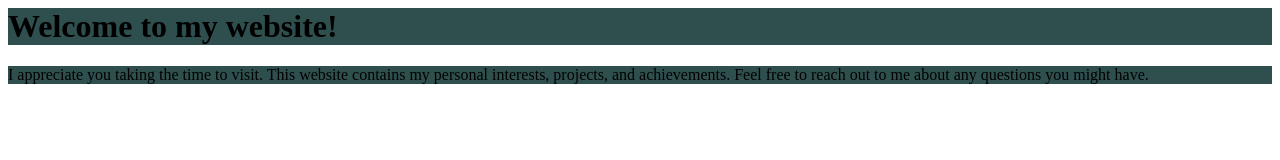
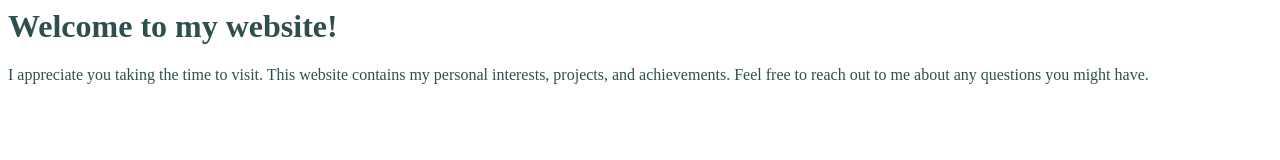
Before and after one commit to MaanasSathaye/Portfolio, a plain HTML site: page index.html in a window 1280 px wide. Drawn offline with Linux system fonts and the light colour scheme.

Commit message:
Update index.html

```diff
--- a/index.html
+++ b/index.html
@@ -1,7 +1,7 @@
-<h1 style="background-color:DarkSlateGray;">
+<h1 style="color:DarkSlateGray;">
   Welcome to my website!
 </h1>
-<p style="background-color:DarkSlateGray;">
+<p style="color:DarkSlateGray;">
   I appreciate you taking the time to visit. This website contains my personal interests, projects, and achievements.
   Feel free to reach out to me about any questions you might have.
 </p>
```
